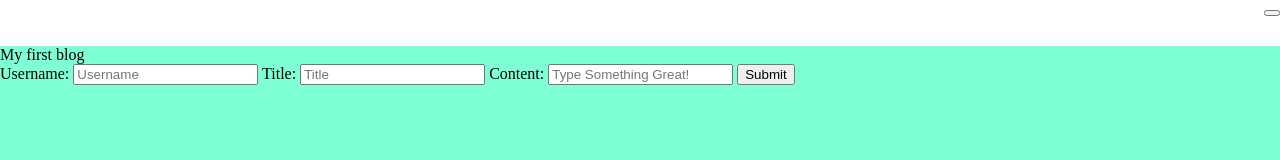
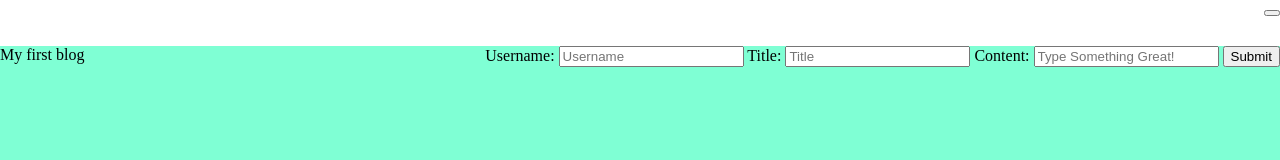
Before and after one commit to dmharrison/dmh_personal_blog, a plain HTML site: page index.html in a window 1280 px wide. Drawn offline with Linux system fonts and the light colour scheme.

Commit message:
made main a flexbox

```diff
--- a/assets/css/form.css
+++ b/assets/css/form.css
@@ -11,3 +11,7 @@ header{
     align-items: center;
     padding: 10px 0 30px 0px;
 }
+.container{
+    display: flex;
+    justify-content: space-between;
+}
```
